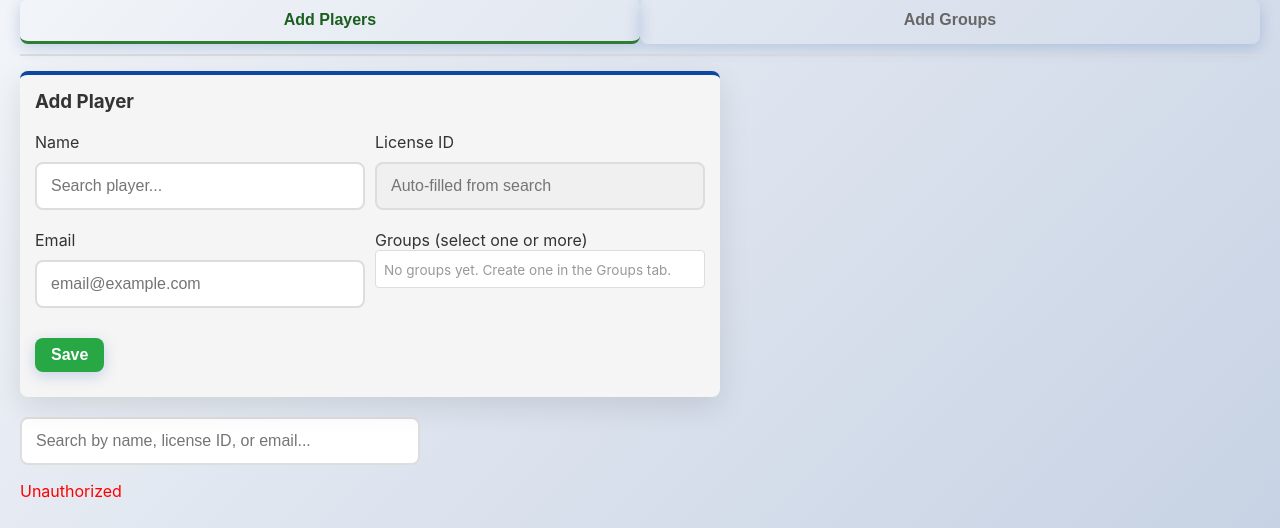
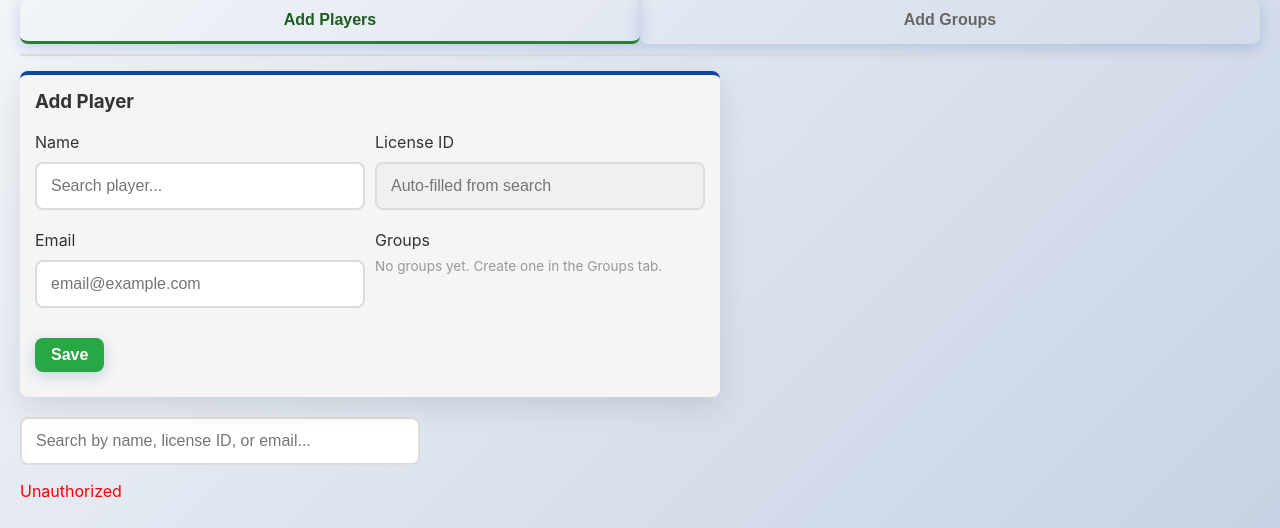
Before and after one commit to umashankarid/badmintonScrapper, a Flask app: page /manage-komet-players.html in a window 1280 px wide. Shown: the part 133-661 px from the top of the page. Run offline with Flask 3, Linux system fonts and the light colour scheme; parts of the project's set-up code (start-up, migrations or seed data) failed here and were passed over.

Commit message:
UI: Replace groups checkbox box with pill-style toggle buttons
- Groups now shown as clickable pills/tags (not scrollable checkbox list)
- Selected: green background + green border
- Unselected: white background + grey border
- Inline flex-wrap layout - looks clean on all screen sizes
- Hidden checkbox, visual toggle on click

```diff
--- a/templates/manage-komet-players.html
+++ b/templates/manage-komet-players.html
@@ -44,8 +44,8 @@
                     <input type="email" id="player-email" placeholder="email@example.com">
                 </div>
                 <div>
-                    <label>Groups (select one or more)</label>
-                    <div id="groups-checkboxes" style="max-height:120px;overflow-y:auto;border:1px solid #ddd;border-radius:4px;padding:8px;background:white;"></div>
+                    <label>Groups</label>
+                    <div id="groups-checkboxes" style="display:flex;flex-wrap:wrap;gap:6px;padding:8px 0;"></div>
                 </div>
             </div>
             <input type="hidden" id="edit-id" value="">
@@ -105,13 +105,15 @@
                 container.innerHTML = "<span style='color:#999;font-size:0.85em;'>No groups yet. Create one in the Groups tab.</span>";
                 return;
             }
-            container.innerHTML = allGroups.map(g => `
-                <label style="display:flex;align-items:center;gap:5px;cursor:pointer;font-size:0.9em;margin:2px 0;">
+            container.innerHTML = allGroups.map(g => {
+                const checked = selectedGroups.includes(g.group_name);
+                return `
+                <label style="display:inline-flex;align-items:center;gap:4px;cursor:pointer;padding:4px 10px;border-radius:16px;font-size:0.85em;border:1px solid ${checked ? '#2e7d32' : '#ccc'};background:${checked ? '#e8f5e9' : '#fff'};color:${checked ? '#2e7d32' : '#666'};transition:all 0.2s;">
                     <input type="checkbox" class="group-checkbox" value="${g.group_name}"
-                        ${selectedGroups.includes(g.group_name) ? 'checked' : ''}>
+                        ${checked ? 'checked' : ''} style="display:none;" onchange="this.parentElement.style.background=this.checked?'#e8f5e9':'#fff';this.parentElement.style.borderColor=this.checked?'#2e7d32':'#ccc';this.parentElement.style.color=this.checked?'#2e7d32':'#666';">
                     ${g.group_name}
-                </label>
-            `).join("");
+                </label>`;
+            }).join("");
         }
 
         function getSelectedGroups() {
```
